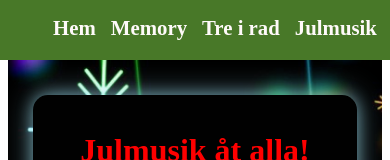
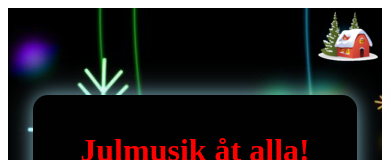
Before and after one commit to annkar73/react-christmas-card, a React (Vite) app: page /musicpage in a window 390 px wide. Shown: the top 160 px of the page. Built offline with nearby package versions, Linux system fonts and the light colour scheme.

Commit message:
add media query for menu

```diff
--- a/src/pages/Layout.tsx
+++ b/src/pages/Layout.tsx
@@ -1,23 +1,31 @@
+import { useState } from "react";
 import { NavLink, Outlet } from "react-router-dom";
 
 export const Layout = () => {
+
+  const [menuOpen, setMenuOpen] = useState(false);
+  const toggleMenu = () => setMenuOpen(!menuOpen);
+  const closeMenu = () => setMenuOpen(false);
 
     return (
       <>
         <header>
           <nav>
-            <ul>
+            <div className="menu-icon" onClick={toggleMenu}>
+              <img src="/house.png" alt="Meny" />
+            </div>
+            <ul className={menuOpen ? 'active' : ''}>
               <li>
-                <NavLink to={"/"}>Hem</NavLink>
+                <NavLink to={"/"} onClick={closeMenu}>Hem</NavLink>
               </li>
               <li>
-                <NavLink to={"/memory"}>Memory</NavLink>
+                <NavLink to={"/memory"} onClick={closeMenu}>Memory</NavLink>
               </li>
               <li>
-                <NavLink to={"/tictactoe"}>Tre i rad</NavLink>
+                <NavLink to={"/tictactoe"} onClick={closeMenu}>Tre i rad</NavLink>
               </li>
               <li>
-                <NavLink to={"/musicpage"}>Julmusik</NavLink>
+                <NavLink to={"/musicpage"} onClick={closeMenu}>Julmusik</NavLink>
               </li>
             </ul>
 
--- a/src/styles/App.css
+++ b/src/styles/App.css
@@ -37,3 +37,36 @@ nav ul li a:focus {
   font-size: 1.5rem;
   text-decoration: underline;
 }
+
+/* styling for mobile units */
+
+@media (max-width: 768px) {
+  nav {
+    height: auto;
+  }
+  .menu-icon {
+    display: block;
+    position: absolute;
+    right: 10px;
+    top: 10px;
+    cursor: pointer;
+  }
+  nav ul {
+    display: none;
+    flex-direction: column;
+    gap: 10px;
+    background-color: #487828;
+    padding: 10px;
+  }
+  nav ul.active {
+    display: flex;
+  }
+}
+
+/* hide mobile menu for desktop */
+
+@media (min-width: 769px) {
+  .menu-icon {
+    display: none;
+  }
+}
```
Also changed, not shown: public/house.png (added).
